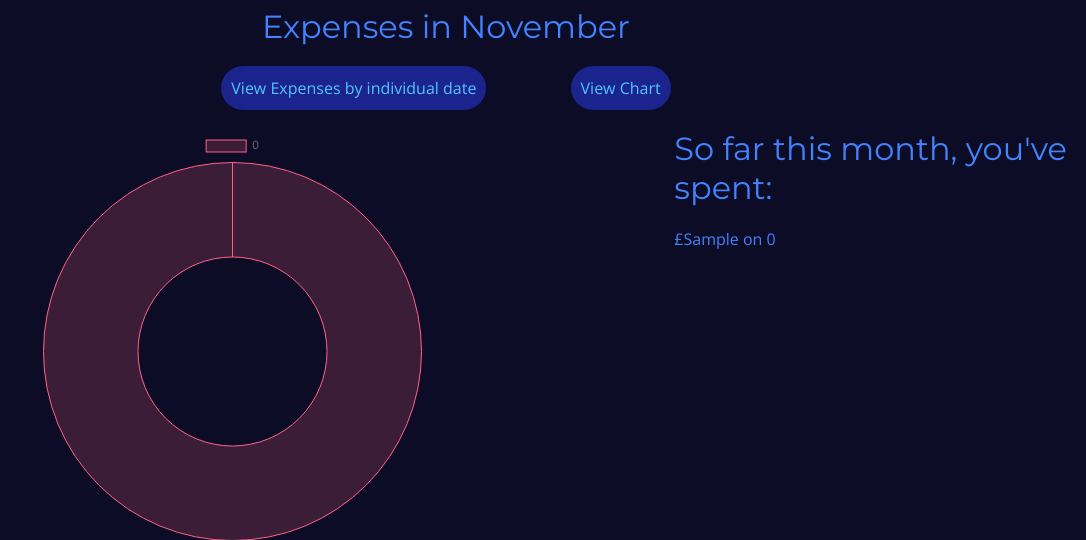
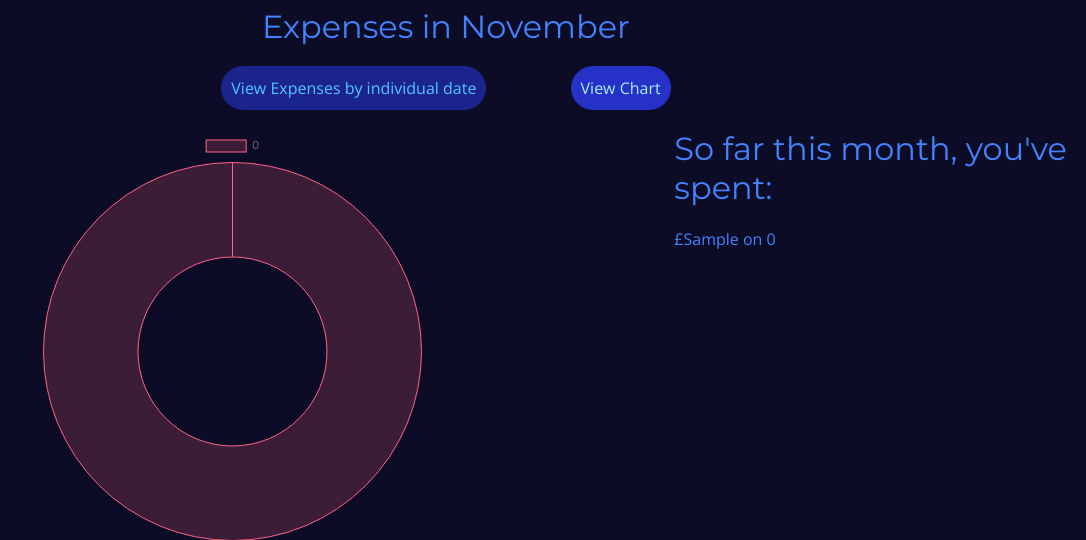
Before and after one commit to harrycoulton/expenses-tracker, a PHP site: template templates/index.phtml in a window 1280 px wide. Shown: the part 92-632 px from the top of the page, without its empty margins (194-1280 px from the left). Run offline with PHP 8.4, Linux system fonts and the light colour scheme; the template is opened without the code that fills it: most values are stand-ins (such as "Sample title", 1, 10 or a date in 2020); some libraries are stand-ins or nearby versions.

Commit message:
Added Jquery to close other bootstrap collapse buttons when any other button, including the changeview buttons, are clicked. Added minor styling to accompany this.

```diff
--- a/public/js/main.js
+++ b/public/js/main.js
@@ -32,6 +32,11 @@ jQuery(document).ready(function($) {
             opacity: 'show'
         },
         speed: 400
+    });
+
+    // Bootstrap collapse tidier
+    $('button').click( function(e) {
+        $('.collapse').collapse('hide');
     });
 
     // Mobile Navigation
--- a/templates/index.phtml
+++ b/templates/index.phtml
@@ -49,11 +49,11 @@ foreach ($monthTotalsByCat as $category => $monthTotal){
                 <h3 class="section-title">Expenses in <?php echo date(F) ?></h3>
                 <div>
                 <button id="view-expenses-by-individual">View Expenses by individual date</button>
-                <button id="view-expenses-by-chart">View Chart</button>
+                <button id="view-expenses-by-chart" class="on">View Chart</button>
                 </div>
             </div>
 
-            <div class="row" id="viewchart">
+            <div class="row " id="viewchart" >
                 <div class="col-lg-8">
                         <canvas id="monthChart"></canvas>
                         <script>
```
